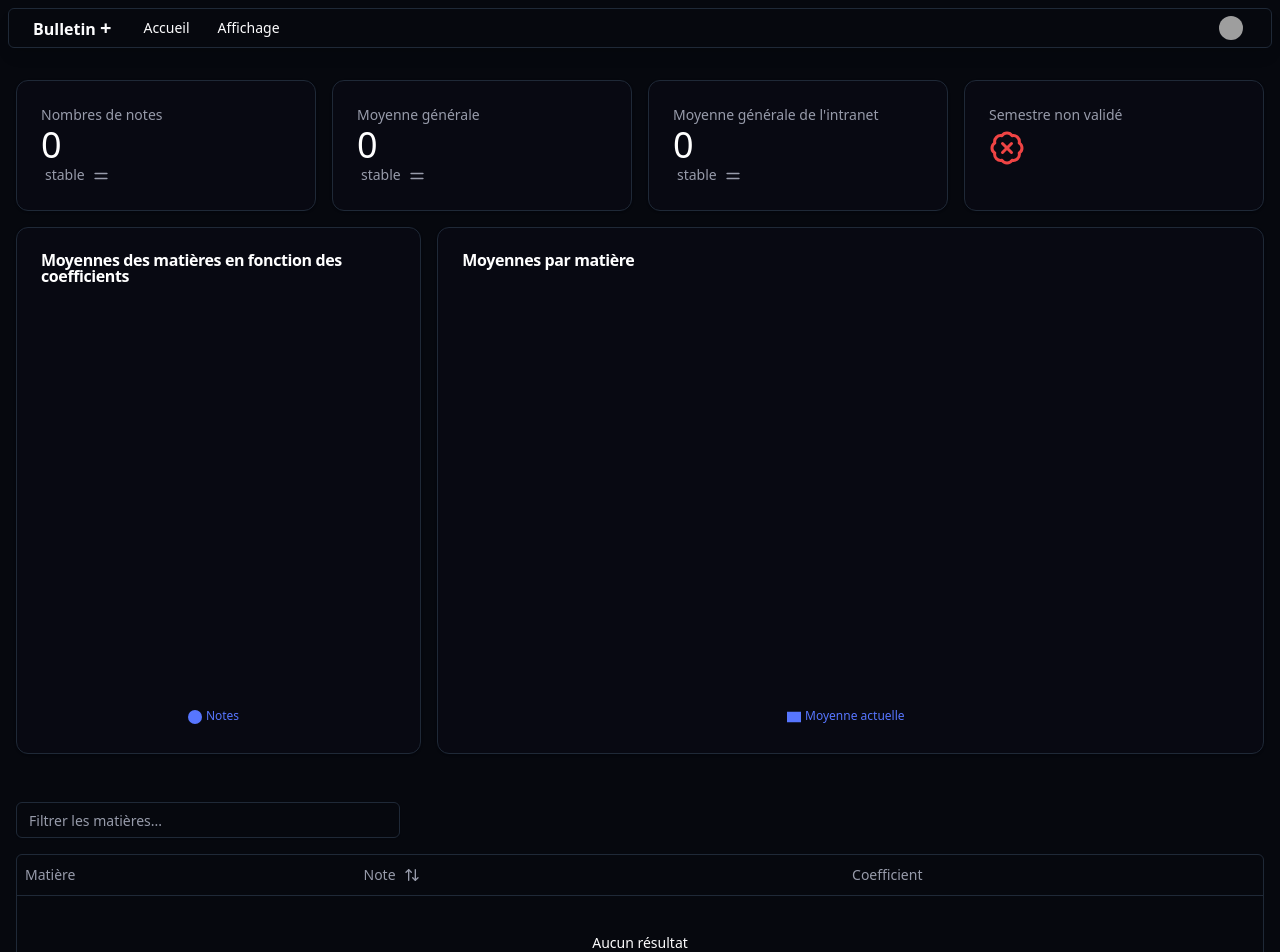
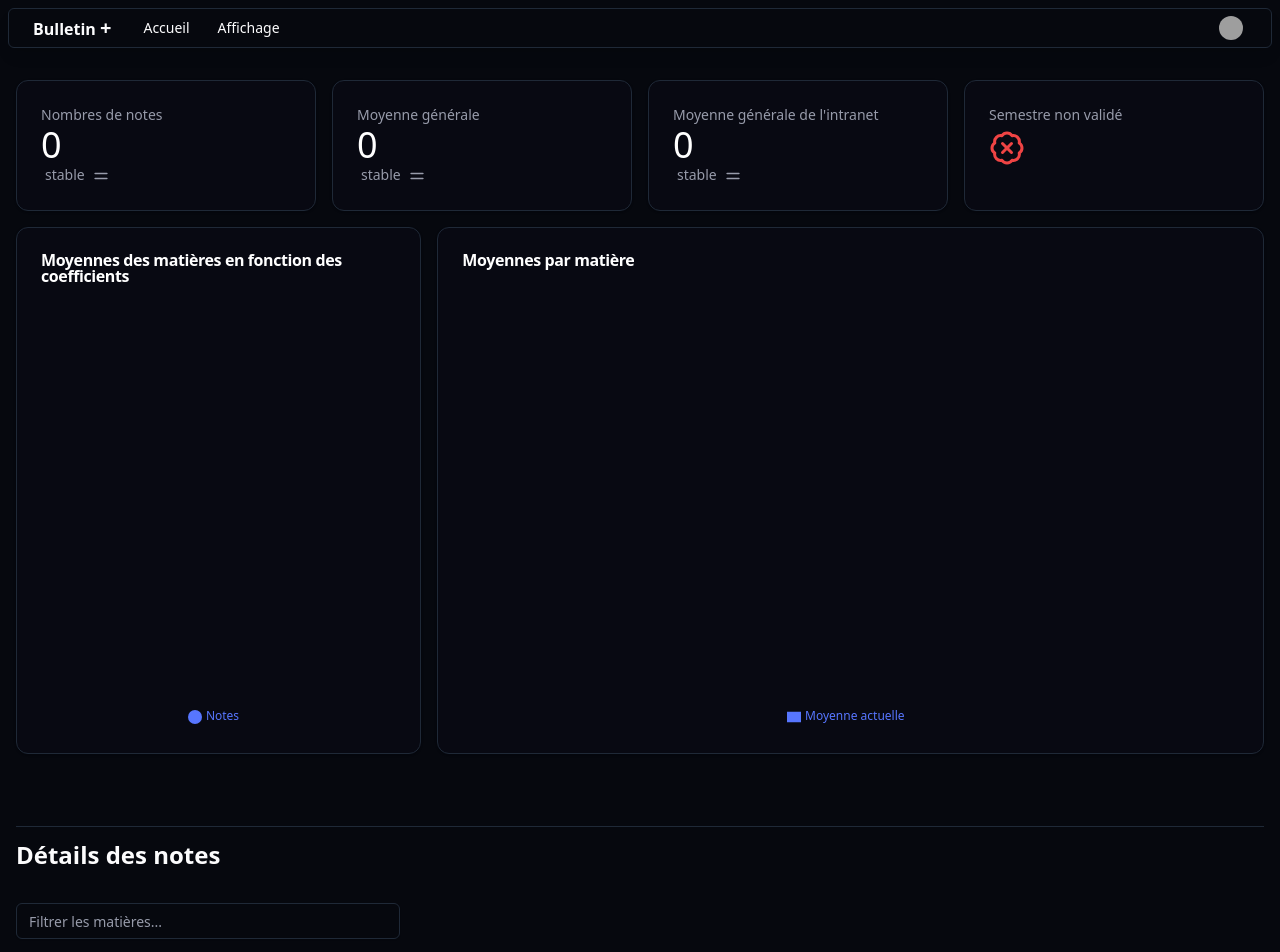
Before and after one commit to LucasDebeve/bulletin-plus, a React (Vite) app: page / in a window 1280 px wide. Shown: the top 952 px of the page. Built offline with nearby package versions, Linux system fonts and the light colour scheme; grey boxes are pictures that could not be loaded.

Commit message:
feat: titres

```diff
--- a/src/components/layout/Header.tsx
+++ b/src/components/layout/Header.tsx
@@ -45,7 +45,6 @@ function Header({
                 Sauvegarder
               </MenubarItem>
               <MenubarSeparator />
-              <MenubarItem>Partager</MenubarItem>
               <MenubarItem onClick={handlePrint}>Imprimer</MenubarItem>
             </MenubarContent>
           </MenubarMenu>
--- a/src/views/MainStats.tsx
+++ b/src/views/MainStats.tsx
@@ -142,6 +142,11 @@ function MainStats({
           );
         })}
       </div>
+      <div className={'pt-10'}>
+        <hr className={'pb-3'} />
+        <h1 className={'text-2xl font-semibold'}>Détails des notes</h1>
+      </div>
+
       <DataTable columns={columns} data={evaluations} />
     </main>
   );
```
